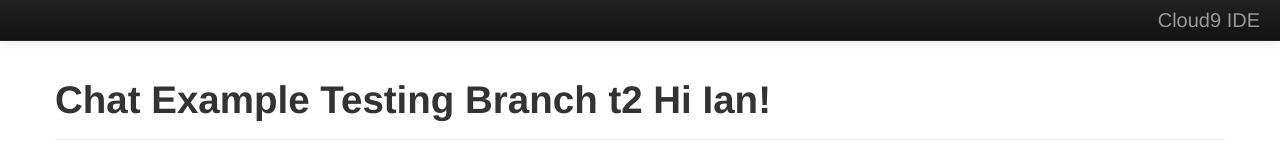
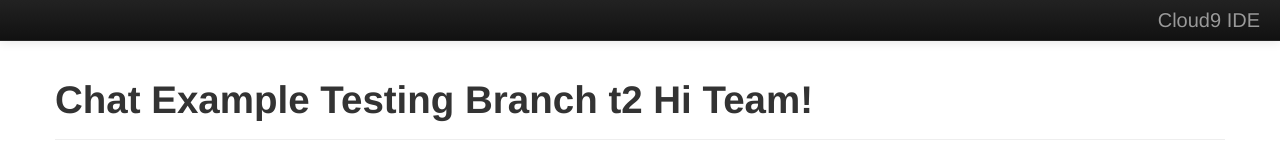
Before and after one commit to pbhatt17/nodetest, a website: page client/index.html in a window 1280 px wide. Shown: the top 167 px of the page. Drawn offline with nearby package versions, Linux system fonts and the light colour scheme; no server answers.

Commit message:
Update index.html

```diff
--- a/client/index.html
+++ b/client/index.html
@@ -55,7 +55,7 @@
         </div>
       </div>
       <div class="page-header">
-        <h1>Chat Example Testing Branch t2 Hi Ian!</h1>
+        <h1>Chat Example Testing Branch t2 Hi Team!</h1>
       </div>
       <div class="row">
         <div class="span3">
```
